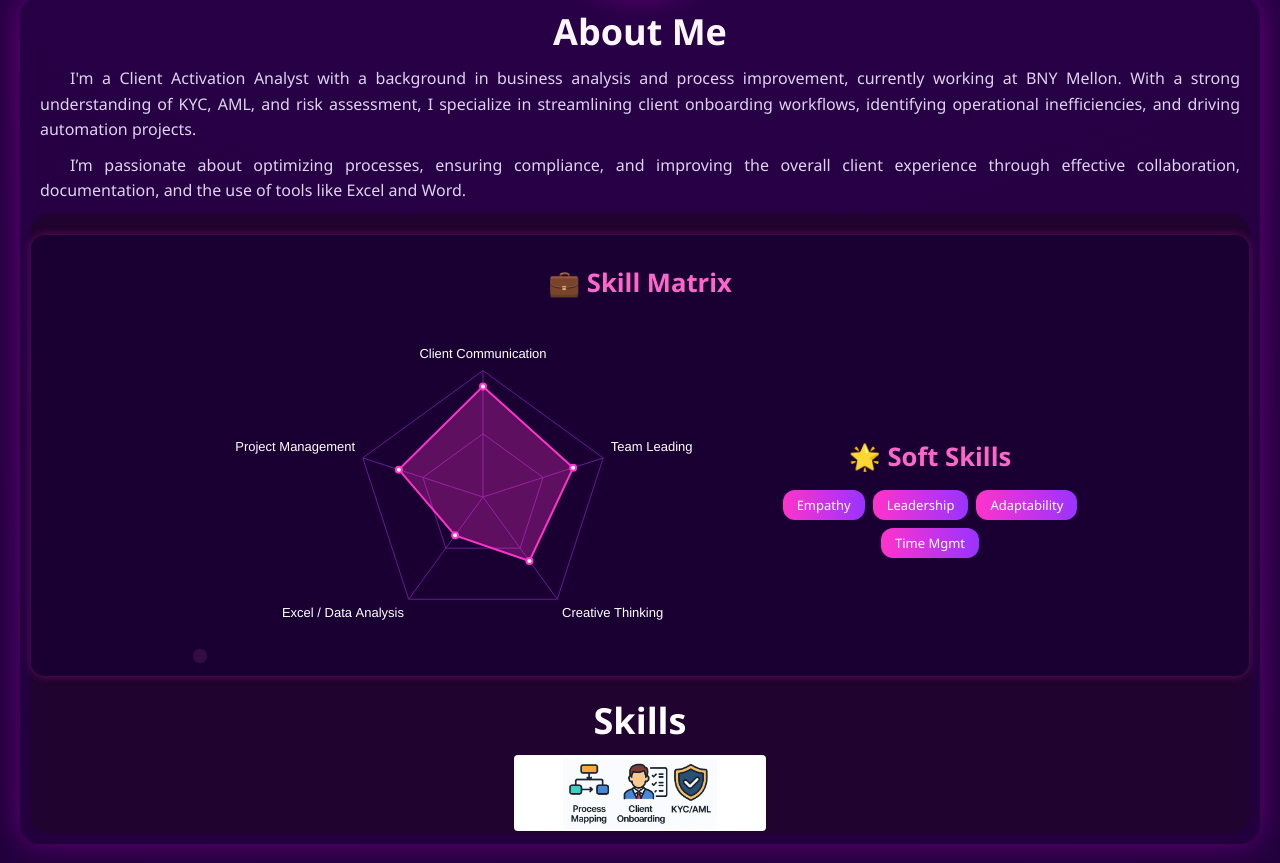
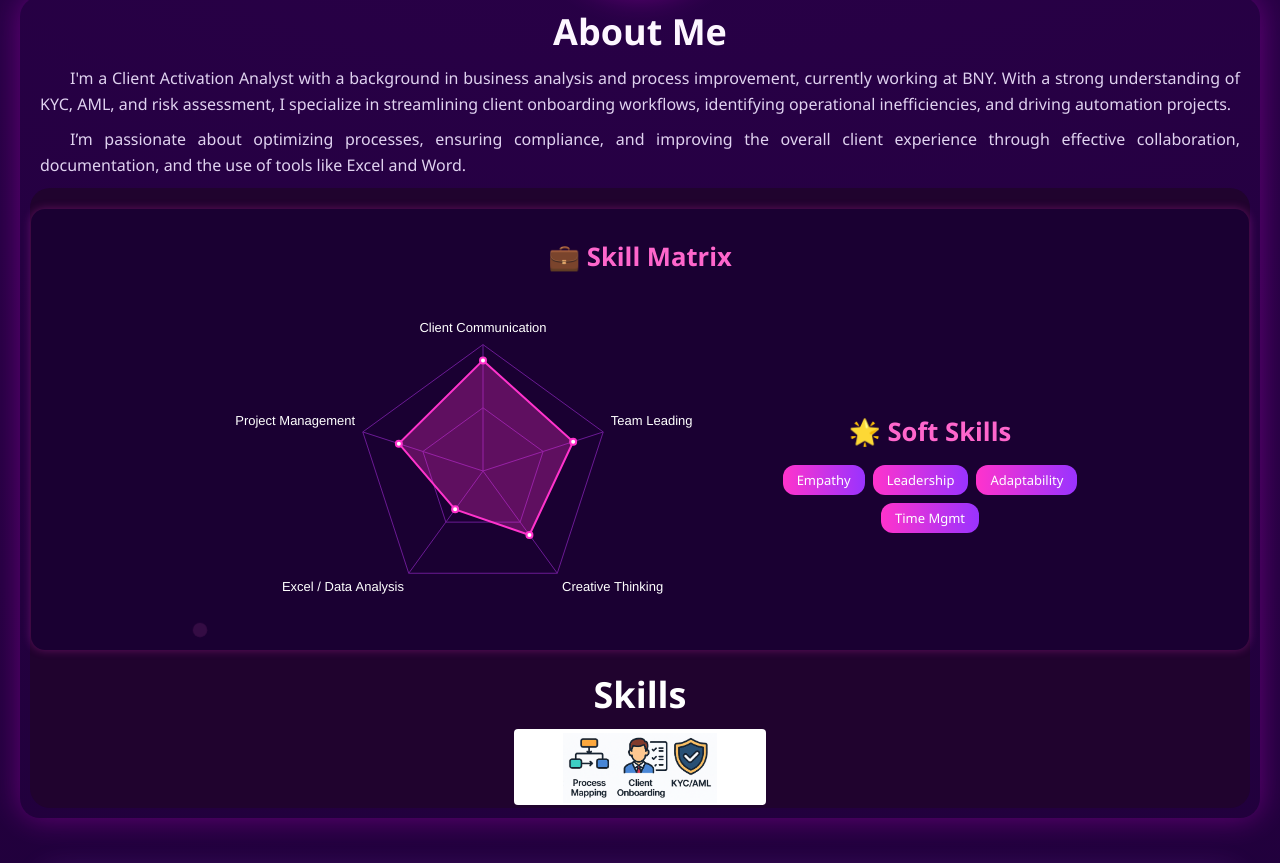
Before and after one commit to harrshadabendee/mywebsite, a plain HTML site: page index.html in a window 1280 px wide. Shown: the part 1004-1867 px from the top of the page. Drawn offline with nearby package versions, Linux system fonts and the light colour scheme; no server answers.

Commit message:
Update index.html

```diff
--- a/index.html
+++ b/index.html
@@ -272,7 +272,7 @@
     <div class="content">
       <h1>About Me</h1>
       <p style="text-indent: 30px;">
-        I'm a Client Activation Analyst with a background in business analysis and process improvement, currently working at BNY Mellon. With a strong understanding of KYC, AML, and risk assessment, I specialize in streamlining client onboarding workflows, identifying operational inefficiencies, and driving automation projects.
+        I'm a Client Activation Analyst with a background in business analysis and process improvement, currently working at BNY. With a strong understanding of KYC, AML, and risk assessment, I specialize in streamlining client onboarding workflows, identifying operational inefficiencies, and driving automation projects.
       </p>
       <p style="text-indent: 30px;">
         I’m passionate about optimizing processes, ensuring compliance, and improving the overall client experience through effective collaboration, documentation, and the use of tools like Excel and Word.
```
